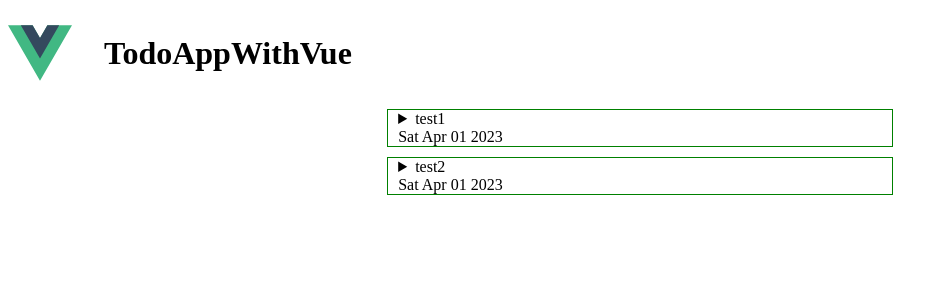
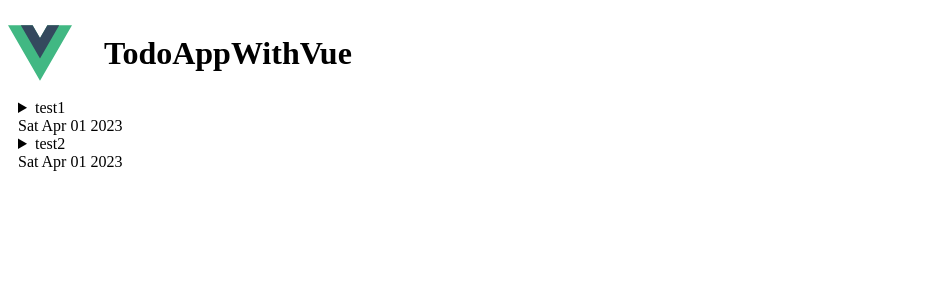
Before and after one commit to YuukiTerui/TodoAppWithVue, a Vue app in the folder todoapp/: page / in a window 1280 px wide. Shown: the top 300 px of the page, without its empty margins (0-947 px from the left). Built offline with nearby package versions, Linux system fonts and the light colour scheme.

Commit message:
見た目修正

```diff
--- a/todoapp/src/components/TodoTask.vue
+++ b/todoapp/src/components/TodoTask.vue
@@ -59,13 +59,7 @@ const localLimit = computed(() => {
 
 
 <style scoped>
-.box {
-    border: green 1px solid;
-    margin: 10px 30%;
-    font-family: "Kokoro", "Vollkorn";
-    display: flex;
-    place-items: center;
-}
+
 .todo-info {
     padding-left: 10px;
 }
```
